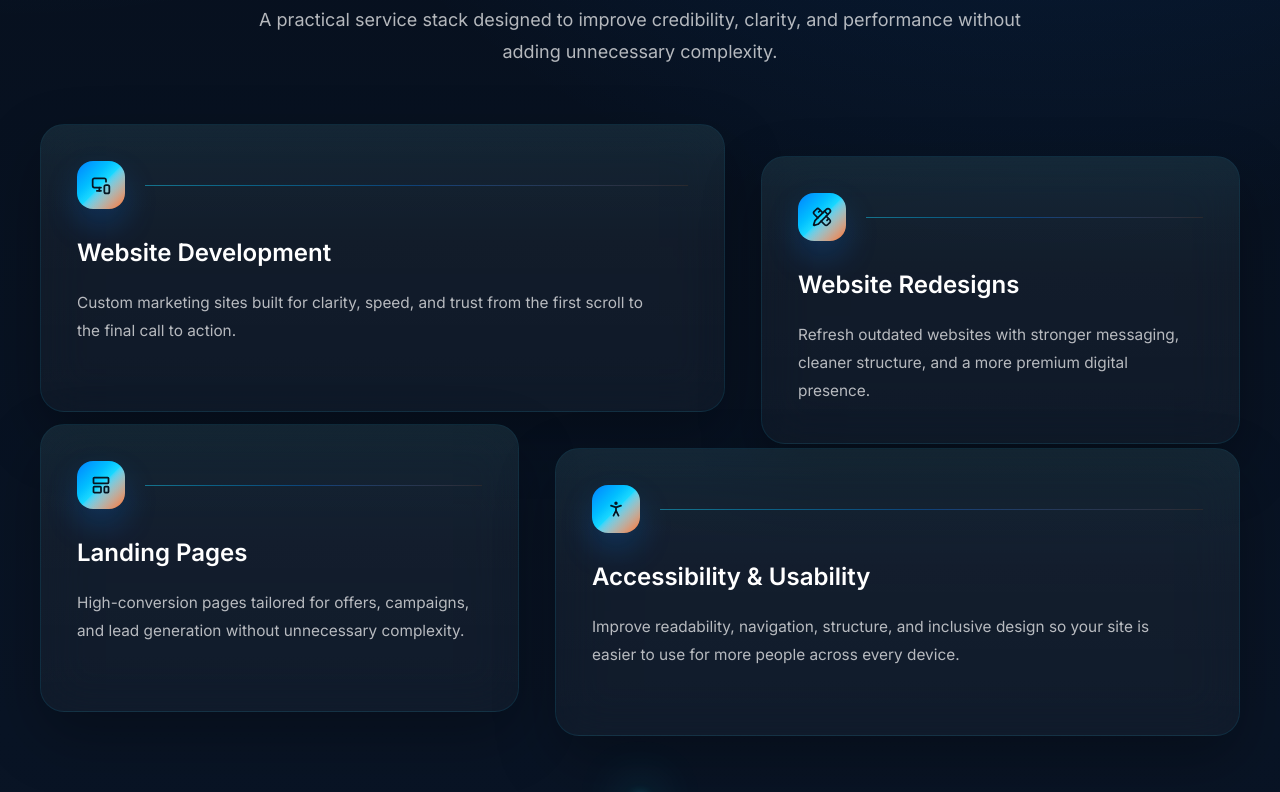
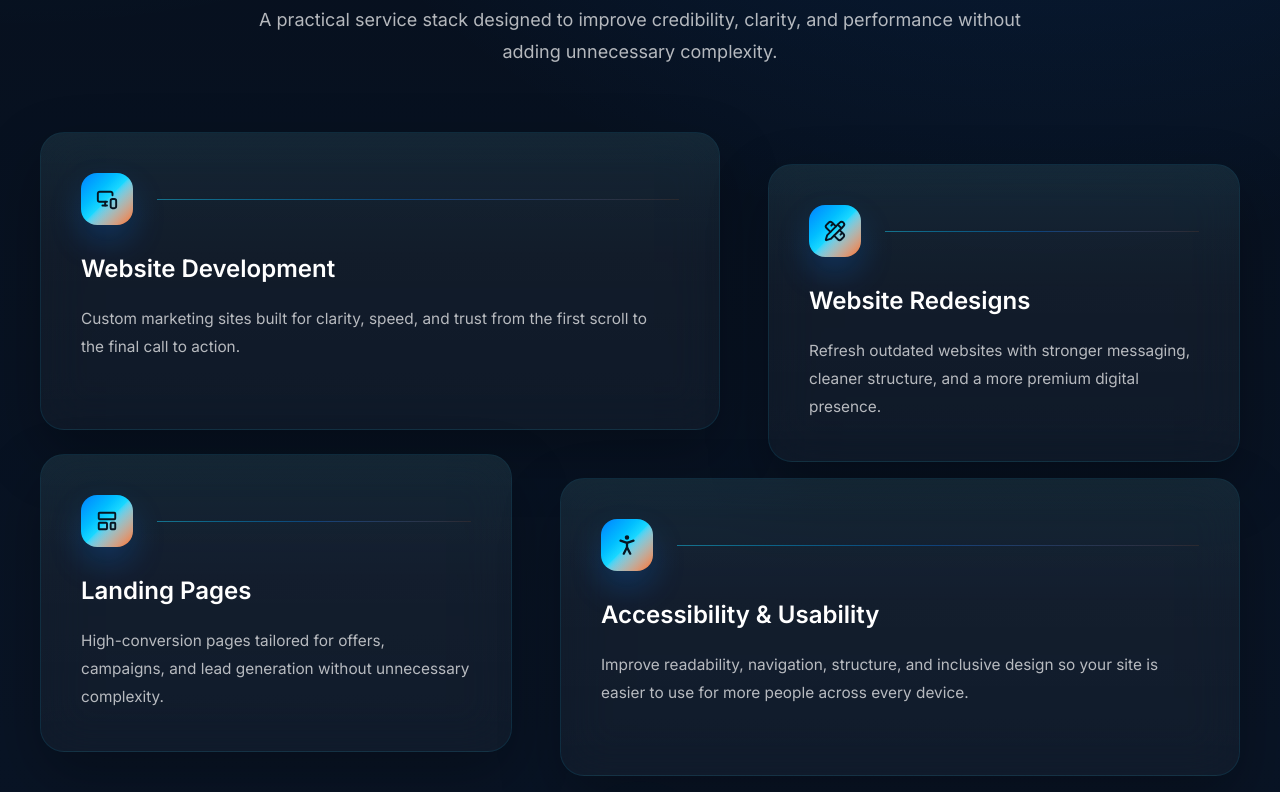
Before and after one commit to fabylv/fabdigitalstudio.com, a React (Vite) app: page / in a window 1280 px wide. Shown: the part 1100-1892 px from the top of the page. Built offline with nearby package versions, Linux system fonts and the light colour scheme.

Commit message:
style: enlarge accessibility icon and loosen services spacing

```diff
--- a/src/components/sections/Services.jsx
+++ b/src/components/sections/Services.jsx
@@ -51,20 +51,25 @@ export default function Services({ services }) {
 					align="center"
 				/>
 
-				<div className="mt-14 grid gap-7 lg:grid-cols-12 lg:gap-8 xl:gap-9">
+				<div className="mt-16 grid gap-8 lg:grid-cols-12 lg:gap-10 xl:gap-12">
 					{services.map((service, index) => {
 						const Icon = serviceIcons[service.title] ?? MonitorSmartphone;
+						const isStandingIcon = service.title === 'Accessibility & Usability';
 
 						return (
 							<GlassCard
 								key={service.title}
-								className={`services-card p-8 sm:p-9 ${layoutClasses[index] ?? 'lg:col-span-6'}`}
+								className={`services-card p-9 sm:p-10 ${layoutClasses[index] ?? 'lg:col-span-6'}`}
 								data-services-card
 								style={{ '--card-delay': `${index * 90}ms` }}
 							>
-								<div className="flex items-center justify-between gap-5">
-									<span className="inline-flex h-12 w-12 items-center justify-center rounded-2xl bg-linear-to-br from-[#0a7cff] via-[#18d7ff] to-[#ff6a00] text-[#06101d] shadow-[0_16px_32px_rgba(10,124,255,0.22)]">
-										<Icon aria-hidden="true" className="h-5 w-5" strokeWidth={2.1} />
+								<div className="flex items-center justify-between gap-6">
+									<span className="inline-flex h-13 w-13 items-center justify-center rounded-2xl bg-linear-to-br from-[#0a7cff] via-[#18d7ff] to-[#ff6a00] text-[#06101d] shadow-[0_16px_32px_rgba(10,124,255,0.22)]">
+										<Icon
+											aria-hidden="true"
+											className={isStandingIcon ? 'h-6.5 w-6.5' : 'h-5.5 w-5.5'}
+											strokeWidth={2.1}
+										/>
 									</span>
 									<span className="h-px flex-1 bg-linear-to-r from-[#18d7ff]/45 via-[#0a7cff]/35 to-[#ff6a00]/10" />
 								</div>
```
